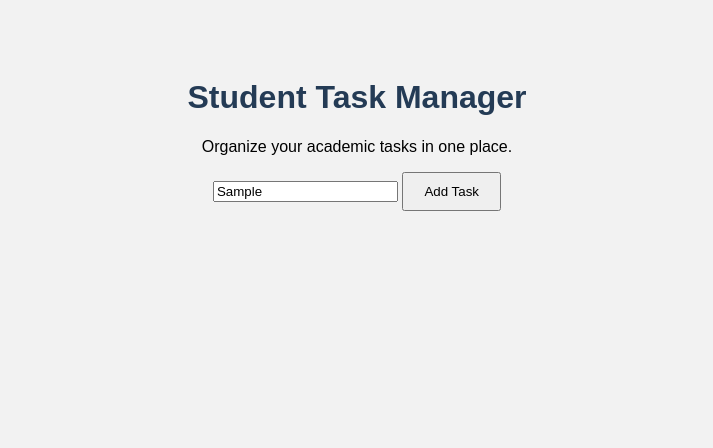
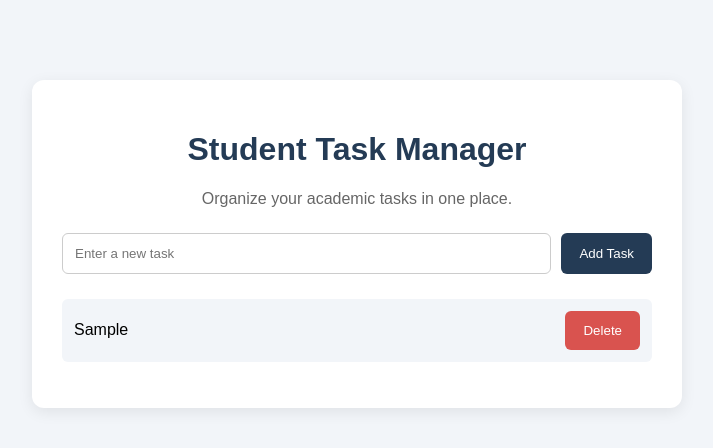
Before and after one commit to NITINUPADHYAY-git/student-task-manager, a plain HTML site: page index.html in a window 1280 px wide. Both pictures are taken after typing "Sample" into the empty fields and a click on the button "Add Task". Shown: the whole page, without its empty margins (283-996 px from the left). Drawn offline with Linux system fonts and the light colour scheme.

Commit message:
feat: add interactive student task management

```diff
--- a/index.html
+++ b/index.html
@@ -1,14 +1,24 @@
 <!DOCTYPE html>
-<html>
+<html lang="en">
 <head>
+    <meta charset="UTF-8">
+    <meta name="viewport" content="width=device-width, initial-scale=1.0">
     <title>Student Task Manager</title>
     <link rel="stylesheet" href="style.css">
 </head>
 <body>
-    <h1>Student Task Manager</h1>
-    <p>Organize your academic tasks in one place.</p>
+    <main class="container">
+        <h1>Student Task Manager</h1>
+        <p>Organize your academic tasks in one place.</p>
 
-    <input type="text" placeholder="Enter a task">
-    <button>Add Task</button>
+        <form id="task-form">
+            <input type="text" id="task-input" placeholder="Enter a new task" required>
+            <button type="submit">Add Task</button>
+        </form>
+
+        <ul id="task-list"></ul>
+    </main>
+
+    <script src="script.js"></script>
 </body>
 </html>
--- /dev/null
+++ b/script.js
@@ -0,0 +1,35 @@
+const taskForm = document.getElementById("task-form");
+const taskInput = document.getElementById("task-input");
+const taskList = document.getElementById("task-list");
+
+taskForm.addEventListener("submit", function (event) {
+    event.preventDefault();
+
+    const taskText = taskInput.value.trim();
+
+    if (taskText === "") {
+        return;
+    }
+
+    const listItem = document.createElement("li");
+    const taskName = document.createElement("span");
+    const deleteButton = document.createElement("button");
+
+    taskName.textContent = taskText;
+    deleteButton.textContent = "Delete";
+    deleteButton.classList.add("delete-btn");
+
+    taskName.addEventListener("click", function () {
+        taskName.classList.toggle("completed");
+    });
+
+    deleteButton.addEventListener("click", function () {
+        listItem.remove();
+    });
+
+    listItem.appendChild(taskName);
+    listItem.appendChild(deleteButton);
+    taskList.appendChild(listItem);
+
+    taskInput.value = "";
+});
--- a/style.css
+++ b/style.css
@@ -1,15 +1,76 @@
+* {
+    box-sizing: border-box;
+}
+
 body {
     font-family: Arial, sans-serif;
-    background: #f2f2f2;
-    text-align: center;
-    padding: 50px;
+    background: #f2f5f9;
+    margin: 0;
+    padding: 40px 20px;
+}
+
+.container {
+    max-width: 650px;
+    margin: 40px auto;
+    background: white;
+    padding: 30px;
+    border-radius: 12px;
+    box-shadow: 0 4px 15px rgba(0, 0, 0, 0.08);
 }
 
 h1 {
     color: #243b55;
+    text-align: center;
+}
+
+p {
+    text-align: center;
+    color: #666;
+}
+
+#task-form {
+    display: flex;
+    gap: 10px;
+    margin-top: 25px;
+}
+
+#task-input {
+    flex: 1;
+    padding: 12px;
+    border: 1px solid #ccc;
+    border-radius: 6px;
 }
 
 button {
-    padding: 10px 20px;
+    padding: 12px 18px;
+    border: none;
+    border-radius: 6px;
+    background: #243b55;
+    color: white;
     cursor: pointer;
 }
+
+#task-list {
+    padding: 0;
+    margin-top: 25px;
+    list-style: none;
+}
+
+#task-list li {
+    display: flex;
+    justify-content: space-between;
+    align-items: center;
+    padding: 12px;
+    margin-bottom: 10px;
+    background: #f2f5f9;
+    border-radius: 6px;
+}
+
+.completed {
+    text-decoration: line-through;
+    color: gray;
+}
+
+.delete-btn {
+    background: #d9534f;
+}
```
